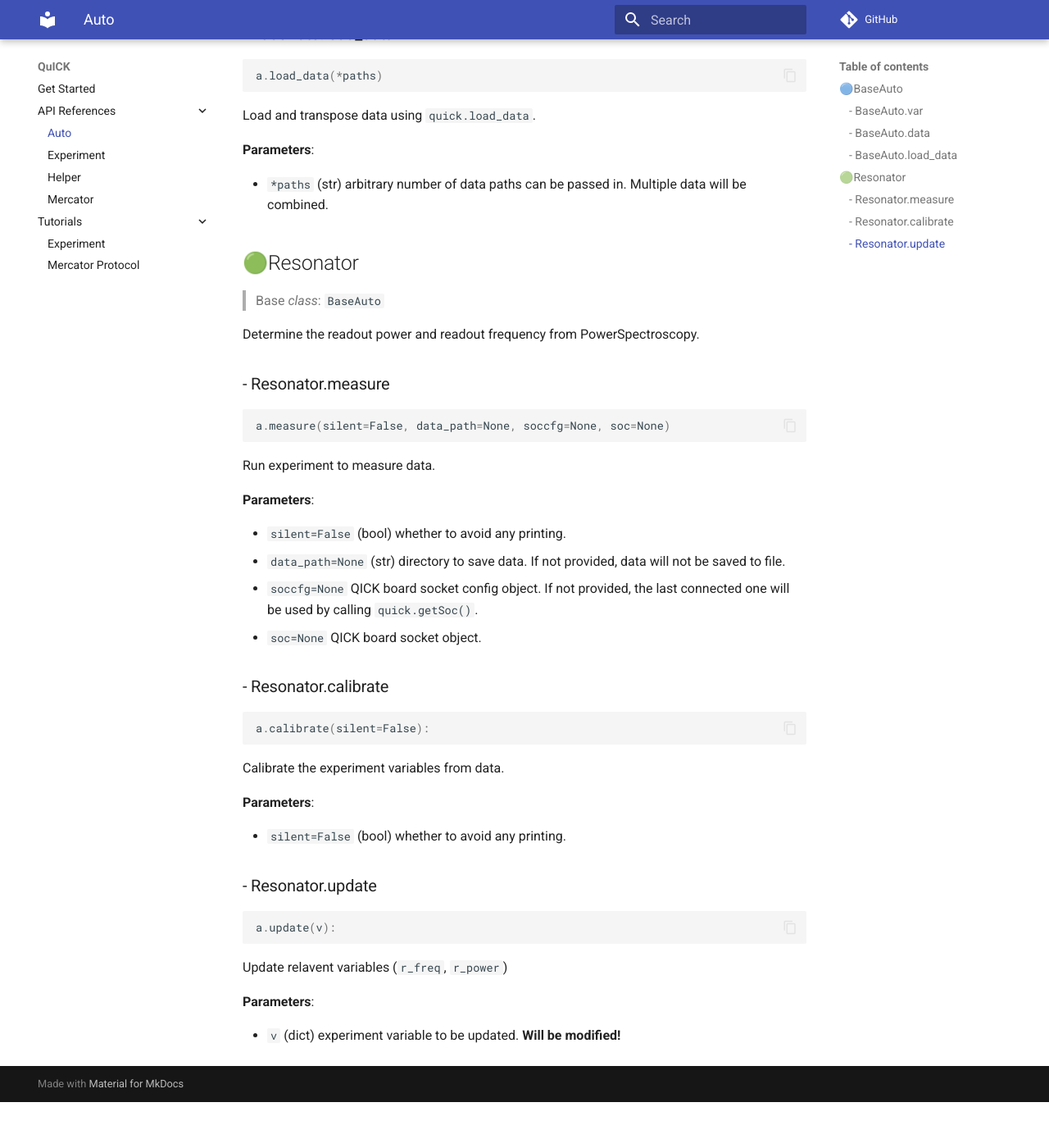
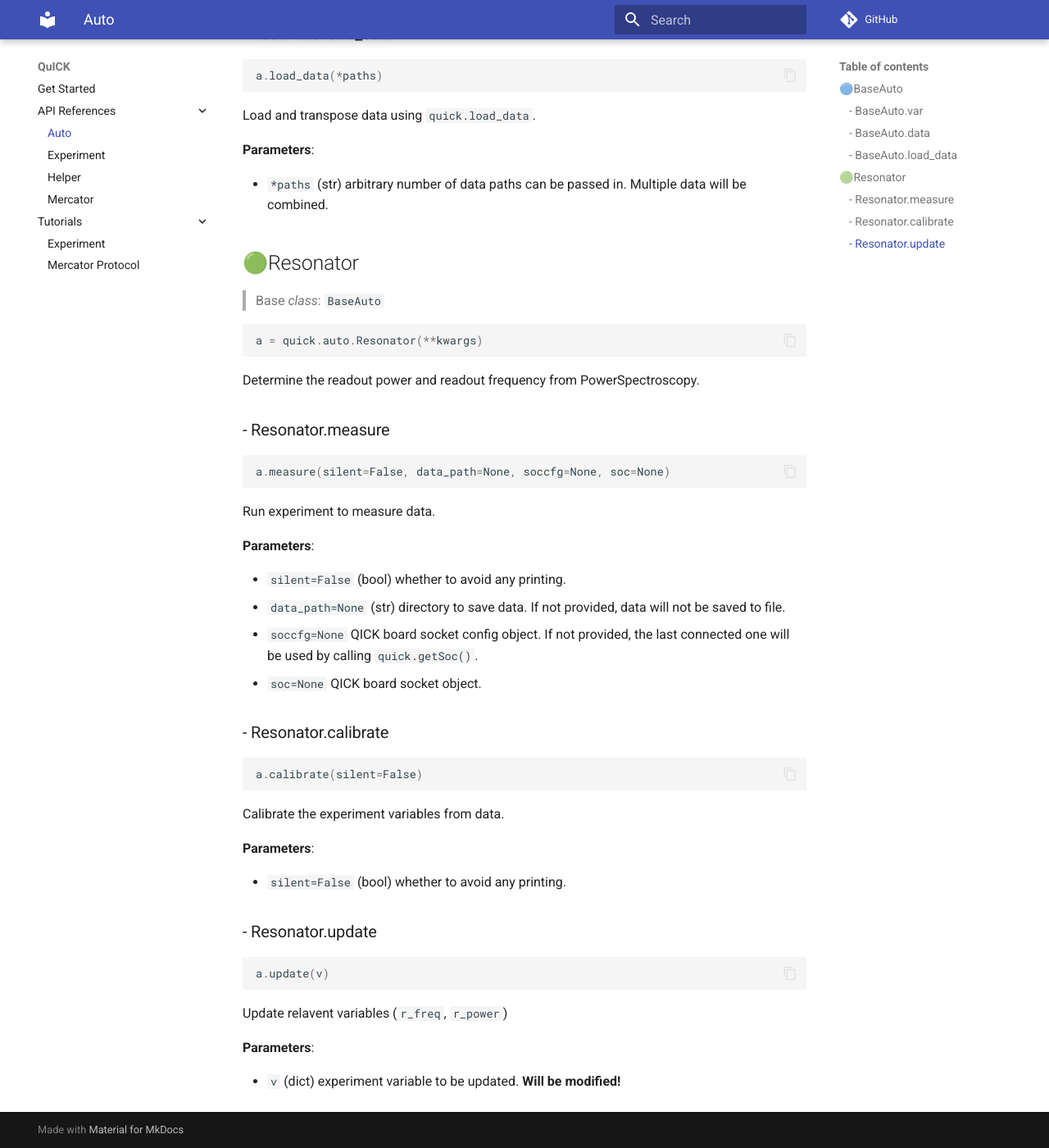
Before and after one commit to clelandlab/quick, an MkDocs documentation site: the page built from docs/API References/auto.md, in a window 1280 px wide and 1400 px high, scrolled down 869 px. Shown: the whole window at 82% size. Built offline with MkDocs 1.6.1 and Material for MkDocs 9.7.7, drawn with Linux system fonts in a browser that asks for light colours; comment, search, counter and statistics services are not loaded; before the commit the page ends 2213 px from its top, so only the background shows below that.

Commit message:
Update doc

````diff
--- a/docs/API References/auto.md
+++ b/docs/API References/auto.md
@@ -50,6 +50,10 @@
 
 > Base *class*: `BaseAuto`
 
+```python
+a = quick.auto.Resonator(**kwargs)
+```
+
 Determine the readout power and readout frequency from PowerSpectroscopy.
 
 ### - Resonator.measure
@@ -70,7 +74,7 @@
 ### - Resonator.calibrate
 
 ```python
-a.calibrate(silent=False):
+a.calibrate(silent=False)
 ```
 
 Calibrate the experiment variables from data.
@@ -82,7 +86,7 @@
 ### - Resonator.update
 
 ```python
-a.update(v):
+a.update(v)
 ```
 
 Update relavent variables (`r_freq`, `r_power`)
````
